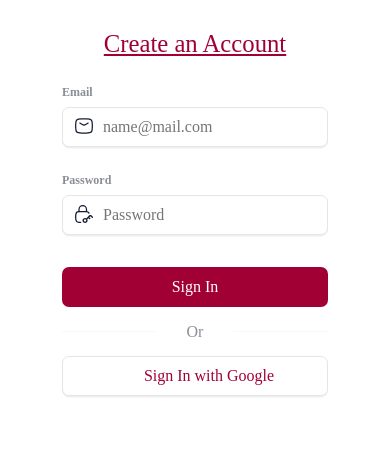
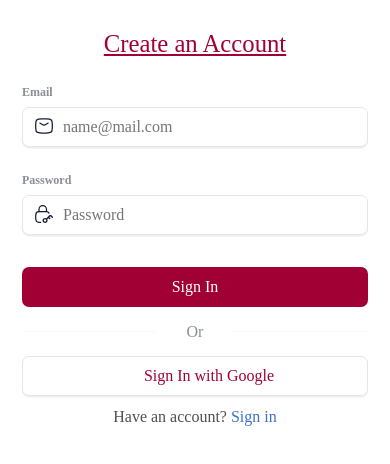
Before and after one commit to Oluwafemi-John1/Prime-App, a React (Vite) app in the folder client/: page /signup in a window 390 px wide. Shown: the top 464 px of the page. Built offline with nearby package versions, Linux system fonts and the light colour scheme; a web font is replaced by a local one.

Commit message:
Sign up in progress 2

```diff
--- a/client/src/App.css
+++ b/client/src/App.css
@@ -1,6 +1,17 @@
 @media screen and (max-width: 478px) {
     #halfDiv {
         display: none;
+    }
+
+    #signUp {
+        padding: 5px 10px !important;
+    }
+}
+
+@media screen and (min-width: 478px) and (max-width: 768px) {
+    #halfDiv {
+        transform: translateY(100px);
+        /* border: 2px solid red; */
     }
 }
 
@@ -87,8 +98,7 @@
     border-radius: 7px;
     outline: none;
     border: 1px solid #e5e5e5;
-    filter: drop-shadow(0px 1px 0px #efefef)
-      drop-shadow(0px 1px 0.5px rgba(239, 239, 239, 0.5));
+    filter: drop-shadow(0px 1px 0px #efefef) drop-shadow(0px 1px 0.5px rgba(239, 239, 239, 0.5));
     transition: all 0.3s cubic-bezier(0.15, 0.83, 0.66, 1);
 }
 
@@ -107,7 +117,14 @@
     outline: none;
     color: #ffffff;
     cursor: pointer;
+    transition: 1s;
 }
+
+.sign-in_btn:hover {
+    transform: scale(1.01);
+    transition: 1s;
+}
+
 
 .sign-in_ggl {
     width: 100%;
@@ -121,8 +138,7 @@
     outline: none;
     color: #242424;
     border: 1px solid #e5e5e5;
-    filter: drop-shadow(0px 1px 0px #efefef)
-      drop-shadow(0px 1px 0.5px rgba(239, 239, 239, 0.5));
+    filter: drop-shadow(0px 1px 0px #efefef) drop-shadow(0px 1px 0.5px rgba(239, 239, 239, 0.5));
     cursor: pointer;
     color: #a10035ff;
 }
@@ -130,6 +146,7 @@
 .sign-in_ggl:hover {
     background-color: #a10035ff;
     color: white;
+    transform: scale(1.01);
 }
 
 .separator {
--- a/client/src/App.jsx
+++ b/client/src/App.jsx
@@ -2,6 +2,7 @@ import { Route, Routes } from "react-router-dom";
 import "./App.css";
 import Home from "./components/Home";
 import CreateAccount from "./components/CreateAccount";
+import SignIn from "./components/SignIn";
 
 
 function App() {
@@ -10,6 +11,7 @@ function App() {
             <Routes>
                 <Route path="/" element={<Home/>} />
                 <Route path="/signup" element={<CreateAccount/>} />
+                <Route path="/signin" element={<SignIn/>} />
             </Routes>
         </>
     );
--- a/client/src/components/CreateAccount.jsx
+++ b/client/src/components/CreateAccount.jsx
@@ -1,5 +1,6 @@
 import React from 'react';
-import pic from '../components/assets/images/Mobile login.gif'
+import { Link } from 'react-router-dom';
+import pic from '../components/assets/images/Mobile login.gif';
 
 const CreateAccount = () => {
     let mainDiv = {
@@ -18,7 +19,7 @@ const CreateAccount = () => {
                     <div className="col-lg-6 col-md-6 col-12 text-center" id='halfDiv'>
                         <img src={pic} alt="" className="img-fluid img-responsive" />
                     </div>
-                    <div className="col-lg-6 col-md-6 col-12" style={signUp}>
+                    <div className="col-lg-6 col-md-6 col-12" style={signUp} id='signUp'>
                         <h2 className="text-center mt-lg-5 mt-md-3 mt-4 text-decoration-underline" style={{color: "#a10035ff"}}>Create an Account</h2>
                         {/* Form */}
                         <div class="input_container my-4">
@@ -42,7 +43,7 @@ const CreateAccount = () => {
                             <span>Sign In</span>
                         </button>
 
-                          <div class="separator">
+                        <div class="separator">
                             <hr class="line"/>
                                 <span>Or</span>
                                 <hr class="line"/>
@@ -64,7 +65,8 @@ const CreateAccount = () => {
                                     </svg>
                                     <span>Sign In with Google</span>
                                 </button>
-                          </div>
+                                <p className="text-center">Have an account? <span><Link to='/signin'>Sign in</Link></span></p>
+                        </div>
                 </div>
             </div>
         </div>
--- /dev/null
+++ b/client/src/components/SignIn.jsx
@@ -0,0 +1,9 @@
+import React from 'react'
+
+const SignIn = () => {
+  return (
+    <div>SignIn</div>
+  )
+}
+
+export default SignIn
```
Lines whose indentation alone changed are shown as unchanged.
